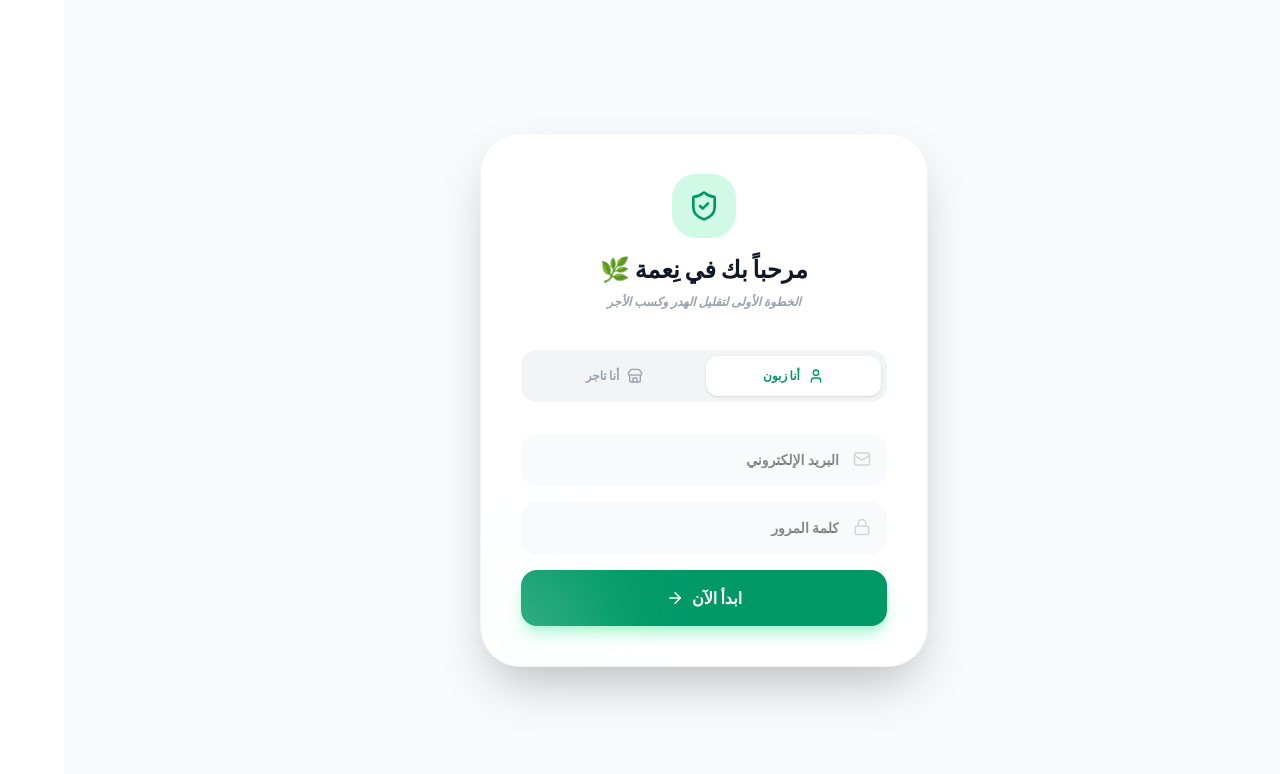
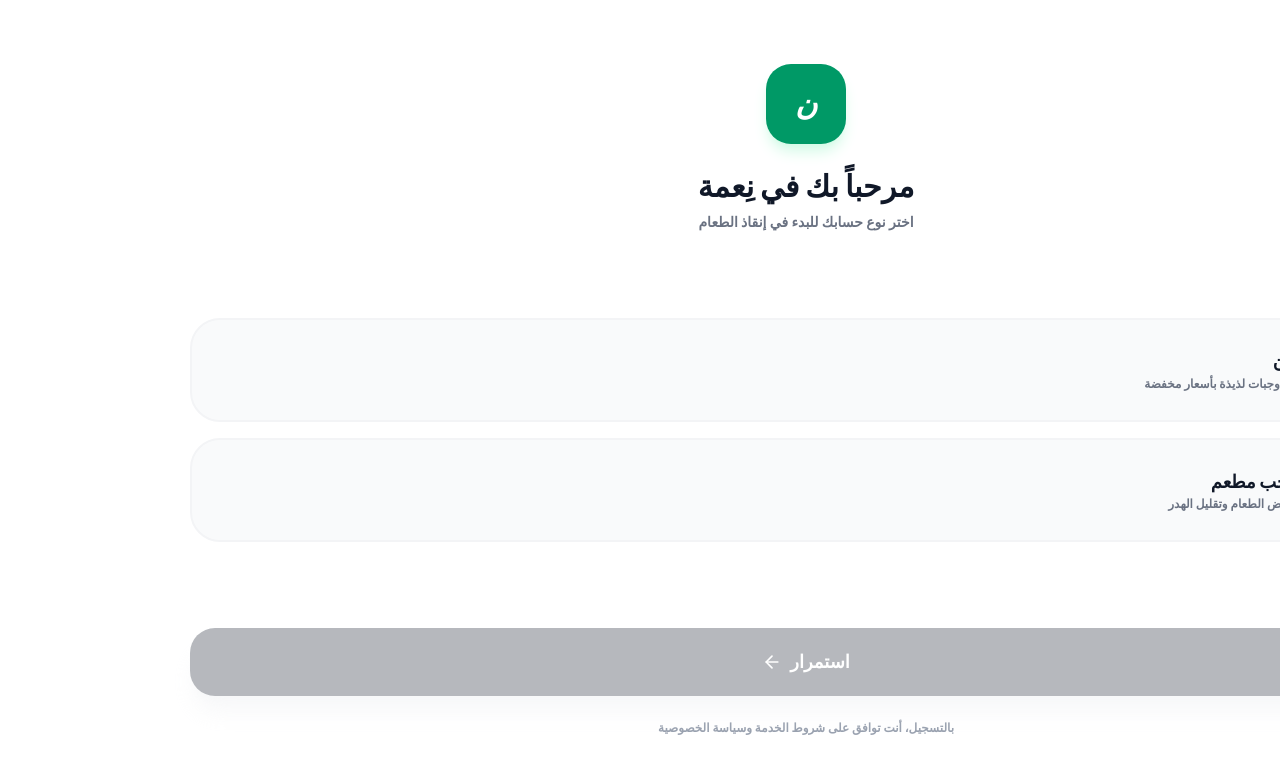
Before and after one commit to msaadi1902-max/nimah-app, a Next.js app: page /login in a window 1280 px wide. Shown: the top 774 px of the page. Built offline with nearby package versions, Linux system fonts and the light colour scheme; no server answers; sample sign-in values are in the browser's storage.

Commit message:
add role selection landing page

```diff
--- a/src/app/login/page.tsx
+++ b/src/app/login/page.tsx
@@ -1,132 +1,80 @@
 'use client'
 import React, { useState } from 'react'
-import { createClient } from '@supabase/supabase-js'
 import { useRouter } from 'next/navigation'
-import { User, Store, Lock, Mail, ArrowRight, ShieldCheck } from 'lucide-react'
-
-const supabase = createClient(process.env.NEXT_PUBLIC_SUPABASE_URL!, process.env.NEXT_PUBLIC_SUPABASE_ANON_KEY!)
+import { User, Store, ArrowLeft, CheckCircle2 } from 'lucide-react'
 
 export default function LoginPage() {
-  const [email, setEmail] = useState('')
-  const [password, setPassword] = useState('')
-  const [role, setRole] = useState<'customer' | 'merchant'>('customer')
-  const [shopName, setShopName] = useState('')
-  const [loading, setLoading] = useState(false)
   const router = useRouter()
+  const [role, setRole] = useState<'customer' | 'merchant' | null>(null)
 
-  const handleAuth = async (e: React.FormEvent) => {
-    e.preventDefault()
-    setLoading(true)
-
-    // 1. تسجيل المستخدم في نظام Supabase
-    const { data, error } = await supabase.auth.signUp({
-      email,
-      password,
-    })
-
-    if (error) {
-      alert("خطأ: " + error.message)
-      setLoading(false)
-      return
+  const handleContinue = () => {
+    if (role === 'customer') {
+      router.push('/') // يذهب للواجهة الرئيسية للزبائن
+    } else if (role === 'merchant') {
+      router.push('/merchant-onboarding') // يذهب لصفحة تقديم طلب التاجر
     }
-
-    if (data.user) {
-      // 2. إضافة بياناته في جدول الـ Profiles الذي أنشأناه للتو
-      await supabase.from('profiles').insert([
-        {
-          id: data.user.id,
-          role: role,
-          shop_name: role === 'merchant' ? shopName : null,
-          is_approved: role === 'customer' // الزبون يوافق عليه تلقائياً، التاجر لا
-        }
-      ])
-
-      if (role === 'merchant') {
-        alert("تم استلام طلبك كتاجر بنجاح! يرجى انتظار موافقة الإدارة لتتمكن من إضافة وجباتك.")
-      } else {
-        router.push('/') // الزبون يذهب للرئيسية فوراً
-      }
-    }
-    setLoading(false)
   }
 
   return (
-    <div className="min-h-screen bg-gray-50 flex flex-col items-center justify-center p-6 text-right font-sans" dir="rtl">
-      <div className="w-full max-w-md bg-white rounded-[40px] shadow-2xl p-10 border border-gray-100 relative overflow-hidden">
+    <div className="min-h-screen bg-white font-sans text-right p-6 flex flex-col justify-between" dir="rtl">
 
-        {/* تصميم الهيدر */}
-        <div className="text-center mb-10">
-          <div className="bg-emerald-100 w-16 h-16 rounded-3xl flex items-center justify-center mx-auto mb-4">
-            <ShieldCheck className="text-emerald-600" size={32} />
+      <div className="pt-10 text-center">
+        <div className="w-20 h-20 bg-emerald-600 rounded-[25px] flex items-center justify-center mx-auto mb-6 shadow-lg shadow-emerald-100">
+          <span className="text-white text-3xl font-black italic">ن</span>
         </div>
-          <h1 className="text-2xl font-black text-gray-900">مرحباً بك في نِعمة 🌿</h1>
-          <p className="text-xs text-gray-400 font-bold mt-2 italic">الخطوة الأولى لتقليل الهدر وكسب الأجر</p>
+        <h1 className="text-3xl font-black text-gray-900 mb-2">مرحباً بك في نِعمة</h1>
+        <p className="text-gray-500 font-bold text-sm">اختر نوع حسابك للبدء في إنقاذ الطعام</p>
       </div>
 
-        {/* اختيار النوع (زبون أو تاجر) */}
-        <div className="flex bg-gray-100 p-1.5 rounded-2xl mb-8 gap-1">
+      <div className="space-y-4">
+        {/* خيار الزبون */}
         <button
           onClick={() => setRole('customer')}
-            className={`flex-1 py-3 rounded-xl text-xs font-black transition-all flex items-center justify-center gap-2 ${role === 'customer' ? 'bg-white text-emerald-600 shadow-sm' : 'text-gray-400'}`}
+          className={`w-full p-6 rounded-[30px] border-2 transition-all flex items-center gap-4 ${
+            role === 'customer' ? 'border-emerald-600 bg-emerald-50' : 'border-gray-100 bg-gray-50'
+          }`}
         >
-            <User size={16} /> أنا زبون
+          <div className={`p-3 rounded-2xl ${role === 'customer' ? 'bg-emerald-600 text-white' : 'bg-white text-gray-400'}`}>
+            <User size={28} />
+          </div>
+          <div className="flex-1 text-right">
+            <h3 className={`font-black text-lg ${role === 'customer' ? 'text-emerald-900' : 'text-gray-900'}`}>أنا زبون</h3>
+            <p className="text-xs text-gray-500 font-bold">أبحث عن وجبات لذيذة بأسعار مخفضة</p>
+          </div>
+          {role === 'customer' && <CheckCircle2 className="text-emerald-600" />}
         </button>
+
+        {/* خيار التاجر */}
         <button
           onClick={() => setRole('merchant')}
-            className={`flex-1 py-3 rounded-xl text-xs font-black transition-all flex items-center justify-center gap-2 ${role === 'merchant' ? 'bg-white text-emerald-600 shadow-sm' : 'text-gray-400'}`}
+          className={`w-full p-6 rounded-[30px] border-2 transition-all flex items-center gap-4 ${
+            role === 'merchant' ? 'border-emerald-600 bg-emerald-50' : 'border-gray-100 bg-gray-50'
+          }`}
         >
-            <Store size={16} /> أنا تاجر
+          <div className={`p-3 rounded-2xl ${role === 'merchant' ? 'bg-emerald-600 text-white' : 'bg-white text-gray-400'}`}>
+            <Store size={28} />
+          </div>
+          <div className="flex-1 text-right">
+            <h3 className={`font-black text-lg ${role === 'merchant' ? 'text-emerald-900' : 'text-gray-900'}`}>أنا صاحب مطعم</h3>
+            <p className="text-xs text-gray-500 font-bold">أود بيع فائض الطعام وتقليل الهدر</p>
+          </div>
+          {role === 'merchant' && <CheckCircle2 className="text-emerald-600" />}
         </button>
       </div>
 
-        <form onSubmit={handleAuth} className="space-y-4">
-          <div className="relative">
-            <Mail className="absolute right-4 top-4 text-gray-300" size={18} />
-            <input
-              type="email" placeholder="البريد الإلكتروني" required
-              className="w-full bg-gray-50 border-none rounded-2xl py-4 pr-12 pl-4 text-sm font-bold focus:ring-2 focus:ring-emerald-500"
-              onChange={(e) => setEmail(e.target.value)}
-            />
+      <div className="pb-10">
+        <button
+          onClick={handleContinue}
+          disabled={!role}
+          className="w-full bg-gray-900 text-white py-5 rounded-[25px] font-black text-lg shadow-xl shadow-gray-200 active:scale-95 transition-all disabled:opacity-30 flex items-center justify-center gap-2"
+        >
+          استمرار <ArrowLeft size={20} />
+        </button>
+        <p className="text-center text-xs text-gray-400 font-bold mt-6">
+          بالتسجيل، أنت توافق على شروط الخدمة وسياسة الخصوصية
+        </p>
       </div>
 
-          <div className="relative">
-            <Lock className="absolute right-4 top-4 text-gray-300" size={18} />
-            <input
-              type="password" placeholder="كلمة المرور" required
-              className="w-full bg-gray-50 border-none rounded-2xl py-4 pr-12 pl-4 text-sm font-bold focus:ring-2 focus:ring-emerald-500"
-              onChange={(e) => setPassword(e.target.value)}
-            />
-          </div>
-
-          {/* حقل يظهر فقط إذا اختار "تاجر" */}
-          {role === 'merchant' && (
-            <div className="animate-in slide-in-from-top-2 duration-300 space-y-4">
-              <div className="relative border-2 border-emerald-100 rounded-2xl p-1 bg-emerald-50/30">
-                <Store className="absolute right-4 top-4 text-emerald-300" size={18} />
-                <input
-                  type="text" placeholder="اسم المحل / المطعم" required
-                  className="w-full bg-transparent border-none rounded-2xl py-4 pr-12 pl-4 text-sm font-black text-emerald-800 placeholder:text-emerald-200 focus:ring-0"
-                  onChange={(e) => setShopName(e.target.value)}
-                />
-              </div>
-              <p className="text-[10px] text-gray-400 font-bold leading-relaxed px-2">
-                * ملاحظة: حسابات التجار تخضع للمراجعة من قبل الإدارة قبل التفعيل.
-              </p>
-            </div>
-          )}
-
-          <button
-            type="submit" disabled={loading}
-            className="w-full bg-emerald-600 text-white py-4 rounded-2xl font-black shadow-lg shadow-emerald-200 flex items-center justify-center gap-2 hover:bg-emerald-700 transition-all active:scale-95 disabled:opacity-50"
-          >
-            {loading ? 'جاري التحميل...' : 'ابدأ الآن'}
-            <ArrowRight size={18} />
-          </button>
-        </form>
-
-        {/* زينة جمالية في الخلفية */}
-        <div className="absolute -bottom-10 -left-10 w-32 h-32 bg-emerald-50 rounded-full blur-3xl opacity-50"></div>
-      </div>
     </div>
   )
 }
```
Lines whose indentation alone changed are shown as unchanged.
